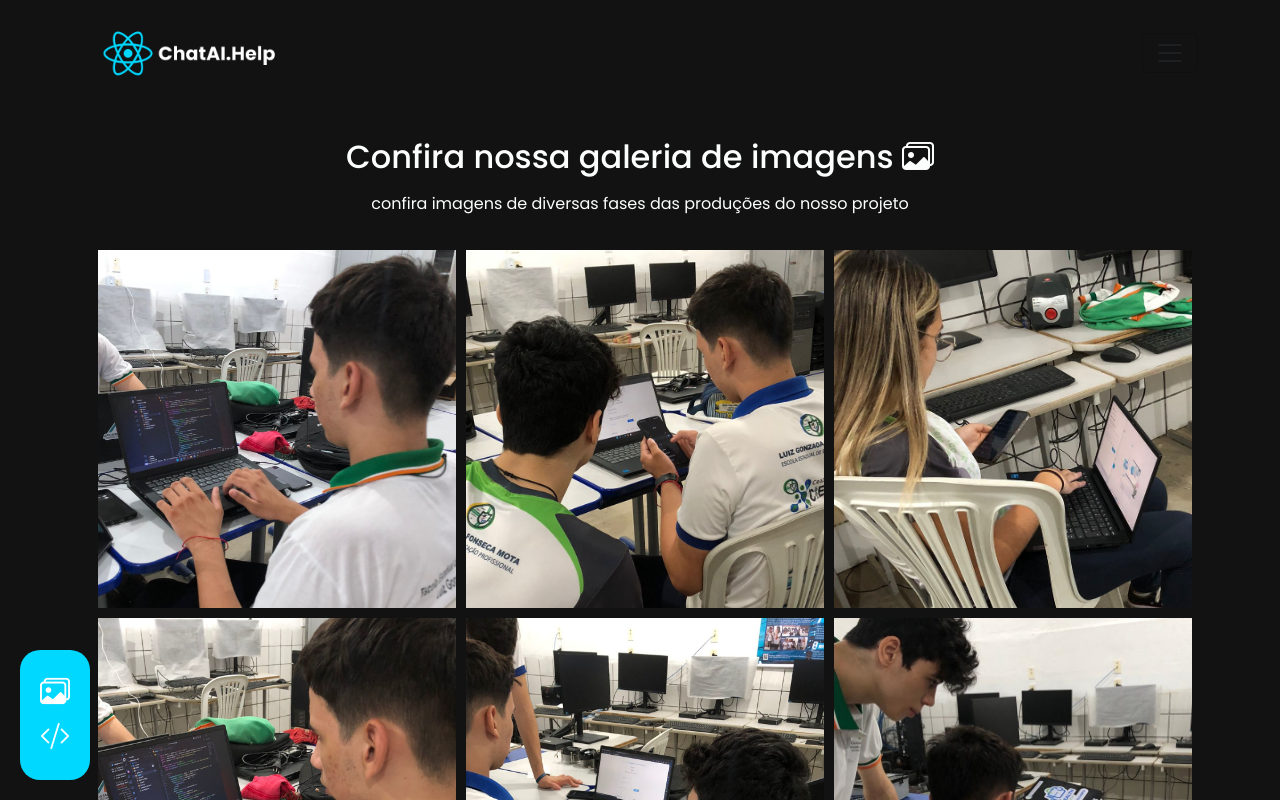
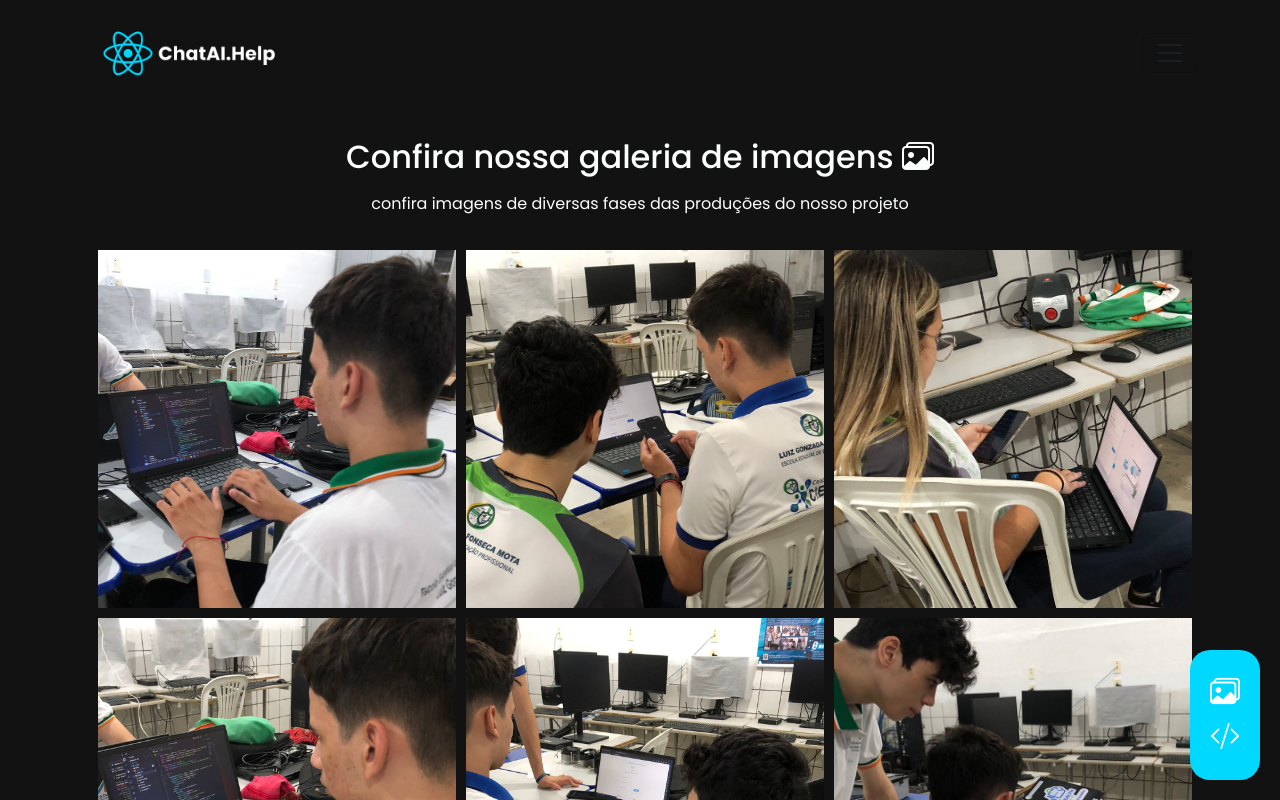
Before and after one commit to Juan-Severiano/chataihelp-site, a React (Vite) app: page /info in a window 1280 px wide. Shown: the top 800 px of the page. Built offline with nearby package versions, Linux system fonts and the light colour scheme.

Commit message:
DONE: site concluido

```diff
--- a/src/styles/styles.css
+++ b/src/styles/styles.css
@@ -11,7 +11,7 @@ body {
     background-color: #121212;
 }
 
-.header img.logo {
+img.logo {
     max-width: 400px;
     margin: 20px;
     height: 50px;
@@ -200,7 +200,7 @@ ul.nav-info {
   font-size: 30px;
   z-index: 2;
   bottom: 20px;
-  left: 20px;
+  right: 20px;
 }
 
 ul.nav-info li {
```
